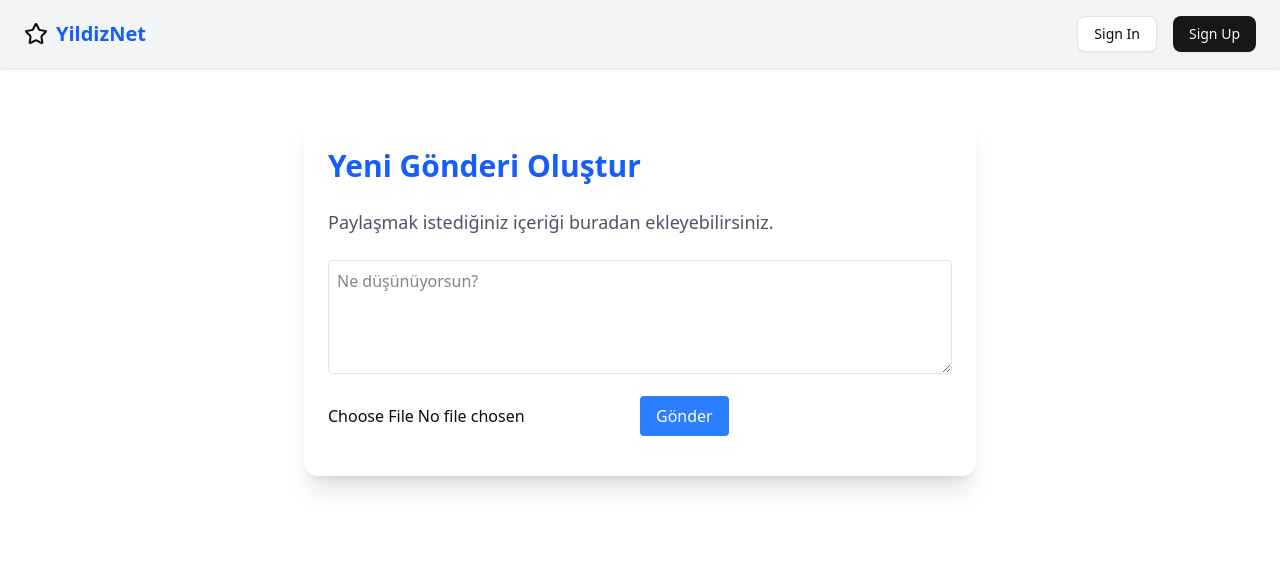
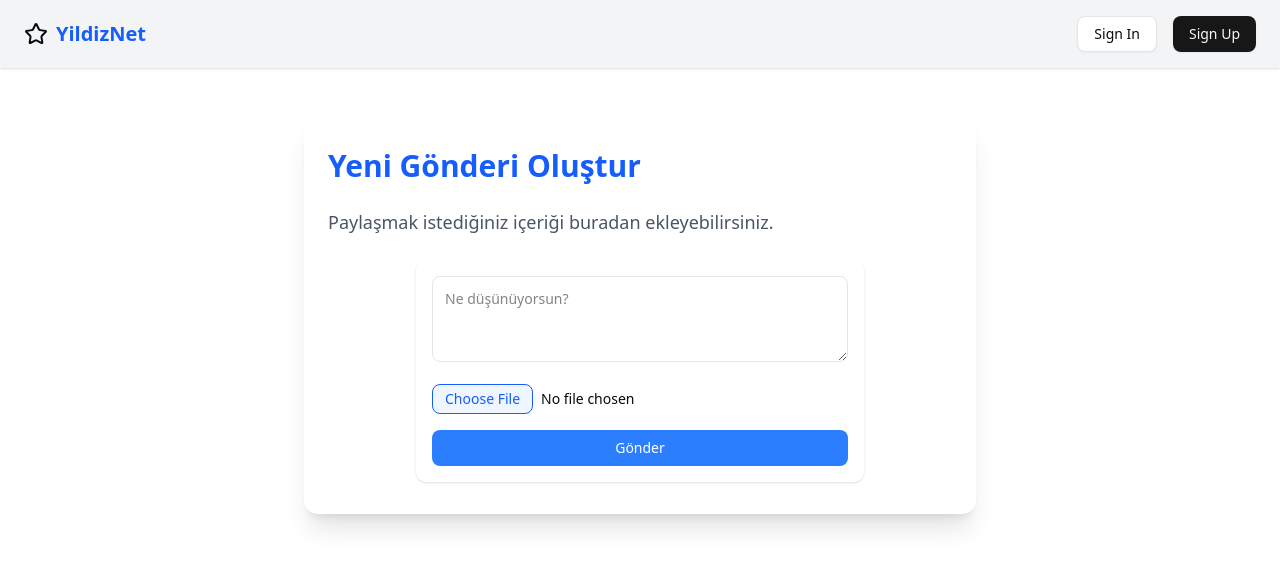
Before and after one commit to Stealthhy7512/blm2042, a Next.js app: page /add-post in a window 1280 px wide. Shown: the top 568 px of the page. Built offline with nearby package versions, Linux system fonts and the light colour scheme.

Commit message:
Update add-post.tsx

```diff
--- a/app/ui/add-post.tsx
+++ b/app/ui/add-post.tsx
@@ -27,25 +27,36 @@ export default function PostForm() {
   };
 
   return (
-    <form onSubmit={handleSubmit} className="space-y-4">
+    <form onSubmit={handleSubmit} className="space-y-4 max-w-md mx-auto p-4 bg-white rounded-lg shadow-sm">
+      {/* Mesaj Textarea */}
       <textarea
-        className="w-full p-2 border rounded"
+        className="w-full p-3 border rounded-md focus:outline-none focus:ring-2 focus:ring-blue-500 transition-all text-sm"
         placeholder="Ne düşünüyorsun?"
         value={message}
         onChange={(e) => setMessage(e.target.value)}
-        rows={4}
+        rows={3}
         required
       />
 
-      <input
-        type="file"
-        accept="image/*"
-        onChange={(e) => setImage(e.target.files?.[0] || null)}
-      />
+      {/* Dosya Seçme */}
+      <div className="flex items-center justify-between gap-2">
+        <input
+          type="file"
+          accept="image/*"
+          onChange={(e) => setImage(e.target.files?.[0] || null)}
+          className="file:mr-2 file:py-1 file:px-3 file:rounded-md file:border file:bg-blue-50 file:text-blue-600 text-sm cursor-pointer"
+        />
+        {image && (
+          <span className="text-xs text-gray-500 truncate max-w-[150px]">
+            {image.name}
+          </span>
+        )}
+      </div>
 
+      {/* Gönder Butonu */}
       <button
         type="submit"
-        className="bg-blue-500 text-white px-4 py-2 rounded hover:bg-blue-600"
+        className="w-full bg-blue-500 text-white py-2 rounded-md hover:bg-blue-600 transition-all text-sm"
       >
         Gönder
       </button>
```
